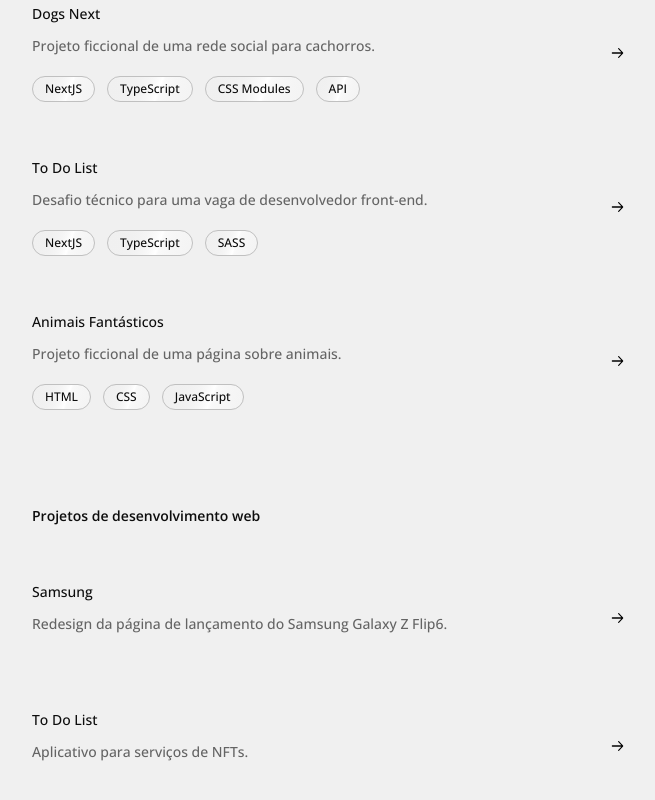
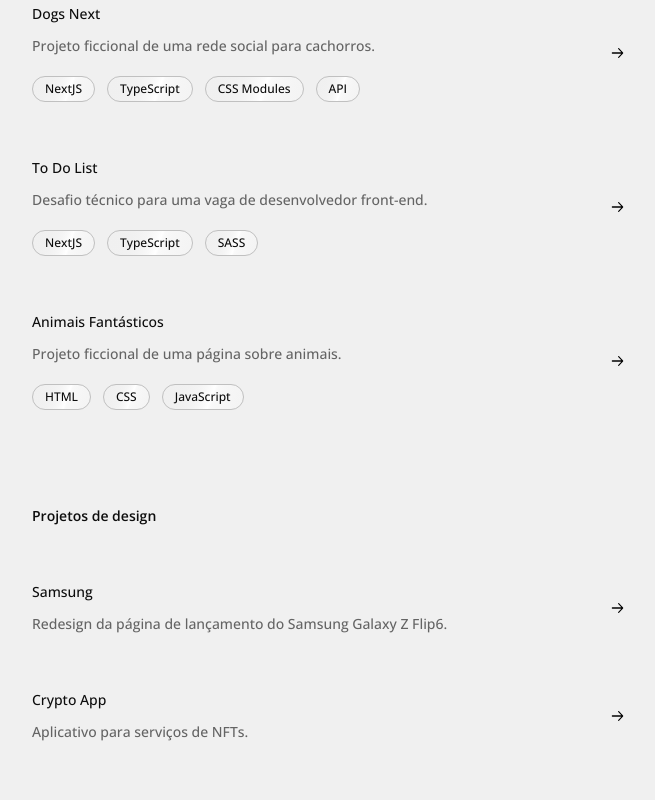
Before and after one commit to bagrielz/portfolio, a Next.js app: page / in a window 1280 px wide. Shown: the part 426-1226 px from the top of the page, without its empty margins (312-967 px from the left). Built offline with nearby package versions, Linux system fonts and the light colour scheme; no server answers.

Commit message:
feat: Adicionado correção de estilização no componente Design Projects

```diff
--- a/src/components/design/project-container.tsx
+++ b/src/components/design/project-container.tsx
@@ -21,9 +21,7 @@ export default function ProjectContainer({
     >
       <div className="font-medium">
         <h3 className="mb-3 text-dark-100 dark:text-neutral-50">{title}</h3>
-        <p className="text-neutral-500 dark:text-neutral-200 mb-5">
-          {description}
-        </p>
+        <p className="text-neutral-500 dark:text-neutral-200">{description}</p>
       </div>
       <div className="relative w-4 h-4 overflow-hidden">
         <ArrowIcon className="absolute fill-dark-50 dark:fill-neutral-50 right-0 top-0 transition-transform duration-500 ease-in-out group-hover:translate-x-full" />
--- a/src/components/design/projects.tsx
+++ b/src/components/design/projects.tsx
@@ -7,7 +7,7 @@ const projects = [
     description: 'Redesign da página de lançamento do Samsung Galaxy Z Flip6.',
   },
   {
-    title: 'To Do List',
+    title: 'Crypto App',
     href: 'https://www.figma.com/design/vTiVpQihvrdsTRzJ4xMDBk/cripto-app-15-02-24?m=auto&t=fsoirzMdpjVNQKp9-1',
     description: 'Aplicativo para serviços de NFTs.',
   },
@@ -20,7 +20,7 @@ export default function DesignProjects() {
         id="development-projects"
         className="font-semibold text-dark-100 dark:text-neutral-50 mb-6"
       >
-        Projetos de desenvolvimento web
+        Projetos de design
       </h2>
       <ul className="projects-container -ml-4 space-y-6">
         {projects.map((project, index) => (
```
